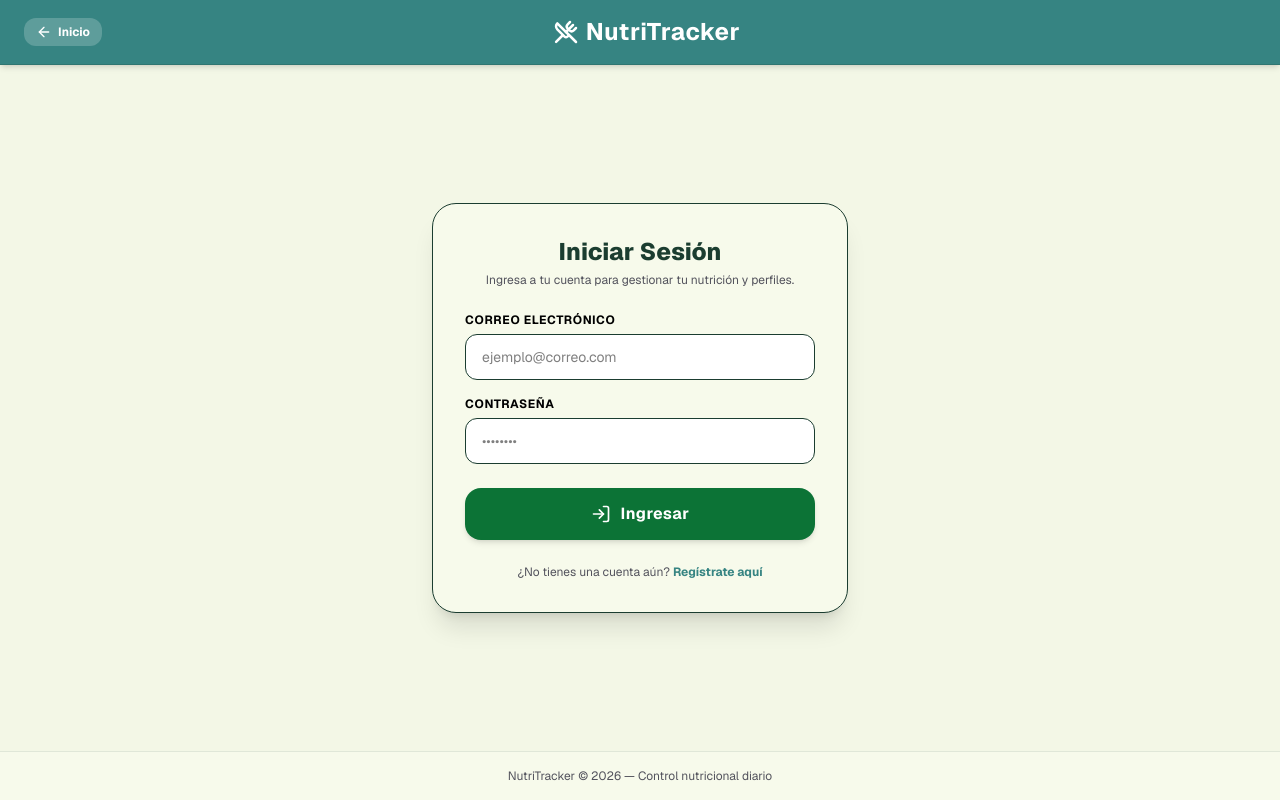
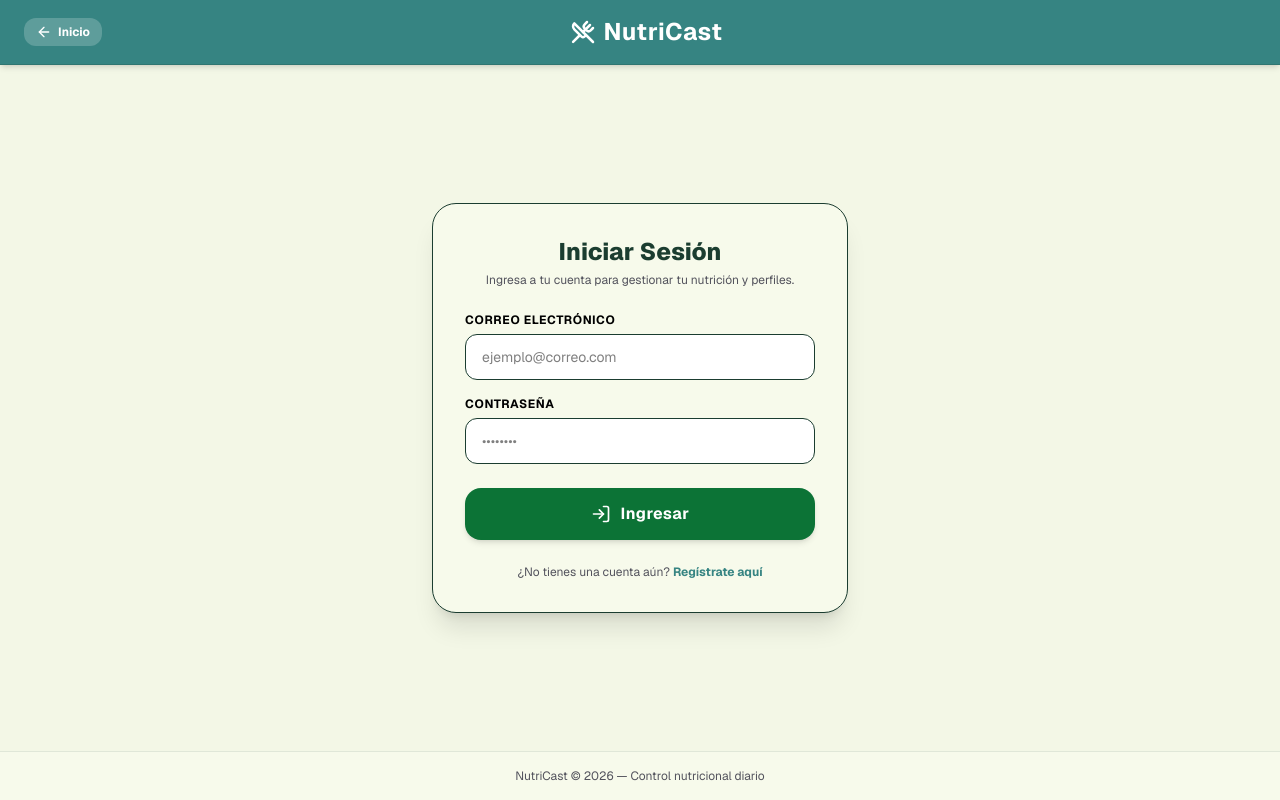
Before and after one commit to Diego-otr/NutriCast, a Next.js app: page /login in a window 1280 px wide. Built offline with nearby package versions, Linux system fonts and the light colour scheme; no server answers.

Commit message:
feature: nuevo titulo de la app.

```diff
--- a/src/app/dashboard/page.tsx
+++ b/src/app/dashboard/page.tsx
@@ -324,7 +324,7 @@ export default function DashboardPage() {
       <main className="w-full max-w-md min-h-screen flex flex-col justify-between pb-20 relative bg-[#f3f7e6]">
         {/* Header Superior - TitleBar pegado al tope y rectangular */}
         <div className="sticky top-0 z-40 w-full">
-          <TitleBar title="NutriTracker" />
+          <TitleBar title="NutriCast" />
         </div>
 
         {/* Contenido Principal */}
--- a/src/app/foods/page.tsx
+++ b/src/app/foods/page.tsx
@@ -226,7 +226,7 @@ export default function FoodsPage() {
       <main className="w-full max-w-md min-h-screen flex flex-col justify-between pb-20 relative bg-[#f3f7e6]">
         {/* Header Superior - TitleBar pegado al tope */}
         <div className="sticky top-0 z-40 w-full">
-          <TitleBar title="NutriTracker" />
+          <TitleBar title="NutriCast" />
         </div>
 
         {/* Contenido Principal */}
--- a/src/app/group/page.tsx
+++ b/src/app/group/page.tsx
@@ -185,7 +185,7 @@ export default function GroupProfilesPage() {
       <main className="w-full max-w-md min-h-screen flex flex-col justify-between pb-20 relative bg-[#f3f7e6]">
         {/* Header Superior */}
         <div className="sticky top-0 z-40 w-full">
-          <TitleBar title="NutriTracker" />
+          <TitleBar title="NutriCast" />
         </div>
 
         {/* Contenido Principal */}
--- a/src/app/login/page.tsx
+++ b/src/app/login/page.tsx
@@ -58,7 +58,7 @@ export default function LoginPage() {
         </Link>
         <div className="flex items-center gap-2">
           <UtensilsCrossed className="w-6 h-6 stroke-[2.5]" />
-          <h1 className="font-bold text-xl md:text-2xl tracking-wide">NutriTracker</h1>
+          <h1 className="font-bold text-xl md:text-2xl tracking-wide">NutriCast</h1>
         </div>
         <div className="w-16" />
       </header>
@@ -129,7 +129,7 @@ export default function LoginPage() {
       </div>
 
       <footer className="w-full py-4 text-center text-xs text-zinc-600 border-t border-[#1b3d30]/10 bg-[#f7faeb]">
-        <span>NutriTracker &copy; 2026 — Control nutricional diario</span>
+        <span>NutriCast &copy; 2026 — Control nutricional diario</span>
       </footer>
     </main>
   );
--- a/src/app/page.tsx
+++ b/src/app/page.tsx
@@ -106,7 +106,7 @@ export default function HomeLandingPage() {
       {/* Header Superior estilo Marca */}
       <header className="w-full flex items-center justify-center gap-3 bg-[#368482] text-white py-4 px-6 shadow-md border-b border-[#1b3d30]/20">
         <UtensilsCrossed className="w-7 h-7 stroke-[2.5]" />
-        <h1 className="font-bold text-2xl md:text-3xl tracking-wide">NutriTracker</h1>
+        <h1 className="font-bold text-2xl md:text-3xl tracking-wide">NutriCast</h1>
         <UtensilsCrossed className="w-7 h-7 stroke-[2.5]" />
       </header>
 
@@ -322,7 +322,7 @@ export default function HomeLandingPage() {
 
       {/* Footer */}
       <footer className="w-full py-4 text-center text-xs text-zinc-600 border-t border-[#1b3d30]/10 bg-[#f7faeb]">
-        <span>NutriTracker &copy; 2026 — Control nutricional diario</span>
+        <span>NutriCast &copy; 2026 — Control nutricional diario</span>
       </footer>
     </main>
   );
--- a/src/app/register/page.tsx
+++ b/src/app/register/page.tsx
@@ -65,7 +65,7 @@ export default function RegisterPage() {
         </Link>
         <div className="flex items-center gap-2">
           <UtensilsCrossed className="w-6 h-6 stroke-[2.5]" />
-          <h1 className="font-bold text-xl md:text-2xl tracking-wide">NutriTracker</h1>
+          <h1 className="font-bold text-xl md:text-2xl tracking-wide">NutriCast</h1>
         </div>
         <div className="w-16" />
       </header>
@@ -151,7 +151,7 @@ export default function RegisterPage() {
       </div>
 
       <footer className="w-full py-4 text-center text-xs text-zinc-600 border-t border-[#1b3d30]/10 bg-[#f7faeb]">
-        <span>NutriTracker &copy; 2026 — Control nutricional diario</span>
+        <span>NutriCast &copy; 2026 — Control nutricional diario</span>
       </footer>
     </main>
   );
--- a/src/components/common/TitleBar.tsx
+++ b/src/components/common/TitleBar.tsx
@@ -14,7 +14,7 @@ export interface TitleBarProps {
 }
 
 export const TitleBar: React.FC<TitleBarProps> = ({
-  title = "NutriTracker",
+  title = "NutriCast",
   groupName: propGroupName,
   showLogout = true,
   onLogout,
```
